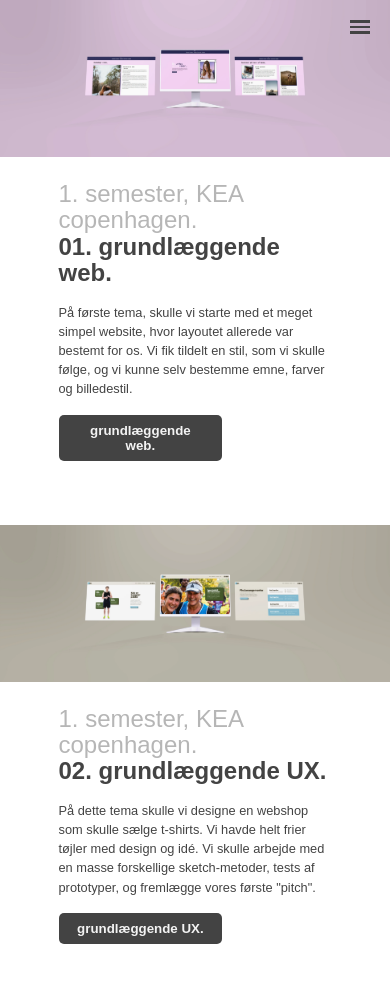
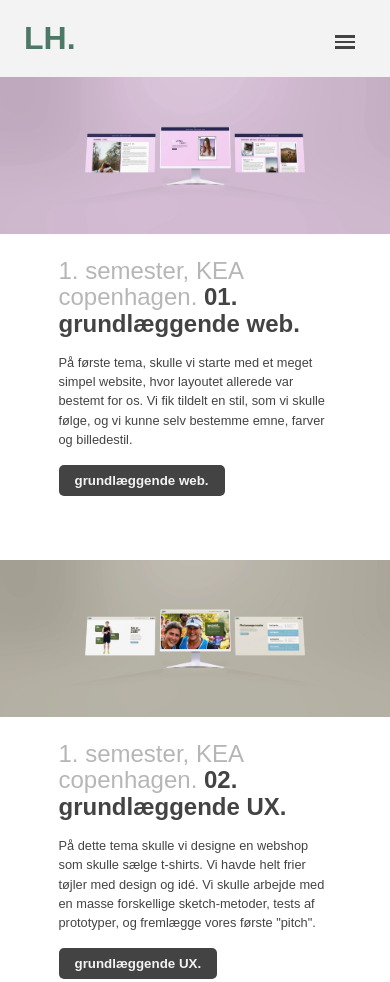
Before and after one commit to Line562a/portfolio, a plain HTML site: page index.html in a window 390 px wide. Shown: the top 982 px of the page. Drawn offline with Linux system fonts and the light colour scheme; a web font is replaced by a local one.

Commit message:
portfolio 02

```diff
--- a/css/style.css
+++ b/css/style.css
@@ -36,7 +36,6 @@ padding-inline: 1rem;
 cursor: pointer;
 border-radius: 5px;
 font-weight: 700;
-width: 60%;
 font-family: sofia-pro, sans-serif;
 }
 
@@ -49,7 +48,7 @@ transition: 1s;
 h1 {
 font-family: sofia-pro, sans-serif;
 font-weight: 900;
-font-size: 3.5rem;
+font-size: 3rem;
 line-height: 0.9;
 padding-bottom: 1rem;
 }
@@ -104,6 +103,13 @@ width: 100%;
 background-color: var(--offwhite);
 }
 
+.logo h1 {
+font-size: 2rem;
+padding-top: 1.2rem;
+color: var(--darkgreen);
+font-weight: 600;
+}
+
 .navbar {
 display: flex;
 justify-content: space-around;
@@ -148,11 +154,15 @@ position: relative;
 display: block;
 }
 
+.logo h1 {
+padding: 1.5rem;
+}
+
 .menu {
 display: block;
 position: absolute;
-top: 20px;
-right: 20px;}
+top: 35px;
+right: 35px;}
 
 .nav_list,
 li {
--- a/index.html
+++ b/index.html
@@ -12,8 +12,8 @@
 
 <header>
     <nav class="navbar">
+        <div class="logo"><a href="index.html"><h1>LH.</h1></a></div>
         <ul class="nav_list" id="navi-list">
-            <li><a href="index.html">Forside</a></li>
             <li><a href="projekter.html">Projekter</a></li>
             <li><a href="ommig.html">Om mig</a></li>
         </ul>
@@ -30,10 +30,10 @@
 <main>
     <div class="grid1">
         <div class="grid1_img">
-            <a href="#"><img src="img/websitemockup_WEB.webp" width="600" height="600" alt=""></a>
+            <img src="img/websitemockup_WEB.webp" width="600" height="600" alt="">
         </div>
         <div class="grid1_text1">
-            <h2><span class="light"><span class="grey">1. semester, KEA copenhagen.</span></span><br> 01. grundlæggende web.</h2>
+            <h2><span class="light"><span class="grey">1. semester, KEA copenhagen.</span></span> 01. grundlæggende web.</h2>
         </div>
         <div class="grid1_text2">
             <p>På første tema, skulle vi starte med et meget simpel website, hvor layoutet allerede var bestemt for os. Vi fik tildelt
@@ -42,10 +42,10 @@
             <a href="https://lineheight.dk/kea/02_web/04_responsive/responsive_v2/"><button>grundlæggende web.</button></a>
         </div>
         <div class="grid1_img">
-            <a href="#"><img src="img/websitemockup_UX.webp" width="600" height="600" alt=""></a>
+            <img src="img/websitemockup_UX.webp" width="600" height="600" alt="">
         </div>
         <div class="grid1_text1">
-            <h2><span class="light"><span class="grey">1. semester, KEA copenhagen.</span></span><br>02. grundlæggende UX.</h2>
+            <h2><span class="light"><span class="grey">1. semester, KEA copenhagen.</span></span> 02. grundlæggende UX.</h2>
         </div>
         <div class="grid1_text2">
             <p>På dette tema skulle vi designe en webshop som skulle sælge t-shirts. Vi havde helt frier tøjler med design og idé.
@@ -55,10 +55,10 @@
         </div>
 
         <div class="grid1_img">
-            <a href="#"><img src="img/websitemockup_ANI.webp" width="600" height="600" alt=""></a>
+            <img src="img/websitemockup_ANI.webp" width="600" height="600" alt="">
         </div>
         <div class="grid1_text1">
-            <h2><span class="light"><span class="grey">1. semester, KEA copenhagen.</span></span><br>03. grundlæggende animation.</h2>
+            <h2><span class="light"><span class="grey">1. semester, KEA copenhagen.</span></span> 03. grundlæggende animation.</h2>
         </div>
         <div class="grid1_text2">
             <p>3. tema blev en smule mere kompliceret og indviklet. Det var første gang vi skulle rodde med JavaScript. Vi skulle kode et simpelt spil.
@@ -69,10 +69,10 @@
         </div>
 
         <div class="grid1_img">
-            <a href="#"><img src="img/websitemockup_IND.webp" width="600" height="600" alt=""></a>
+            <img src="img/websitemockup_IND.webp" width="600" height="600" alt="">
         </div>
         <div class="grid1_text1">
-            <h2><span class="light"><span class="grey">1. semester, KEA copenhagen.</span></span><br>04. grundlæggende indhold.</h2>
+            <h2><span class="light"><span class="grey">1. semester, KEA copenhagen.</span></span> 04. grundlæggende indhold.</h2>
         </div>
         <div class="grid1_text2">
             <p>Her startede vores første "store gruppeopgave". Vi skulle også for første gang lave noget for en virkelig virksomhed. Vi skulle
```
Also changed, not shown: ommig.html (+1 -1 lines), projekter.html (+1 -1 lines), img/lineheight.svg (added).
